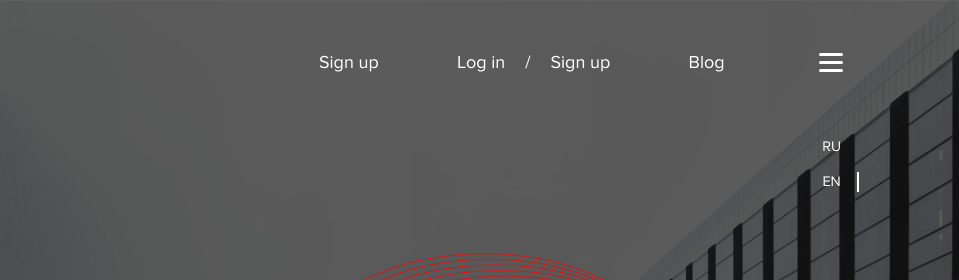
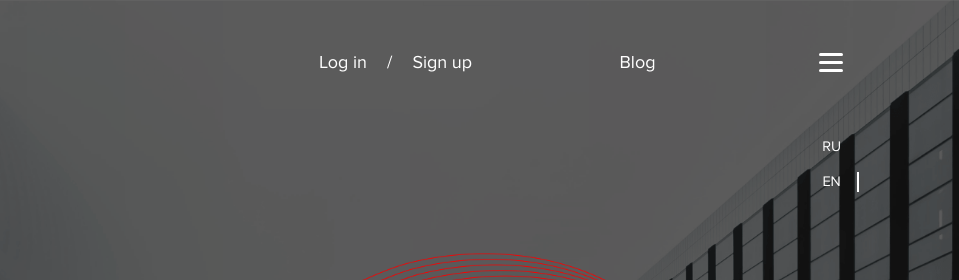
Before and after one commit to olwork54/s100015.pages, a plain HTML site: page index.html in a window 1280 px wide. Shown: the top 280 px of the page, 321-1280 px from the left. Drawn offline with Linux system fonts and the light colour scheme; some packages are replaced by stand-ins of ours; files whose address does not match are found by name.

Commit message:
fix regBtn

```diff
--- a/index.html
+++ b/index.html
@@ -87,7 +87,7 @@
               <img src="./img/logo.png" alt="logo">
             </a>
             <div class="right-side">
-              <div class="registration-btn decktop-hidden"><a href="https://offerleader.com/register">Sign up</a></div>
+              <div class="registration-btn desktop-hidden"><a href="https://offerleader.com/register">Sign up</a></div>
               <div class="header__login-contols">
                 <a href="https://offerleader.com/login">Log in</a><span>/</span><a
                   href="https://offerleader.com/register">Sign up</a>
```
Also changed, not shown: ru.html (+1 -1 lines).
